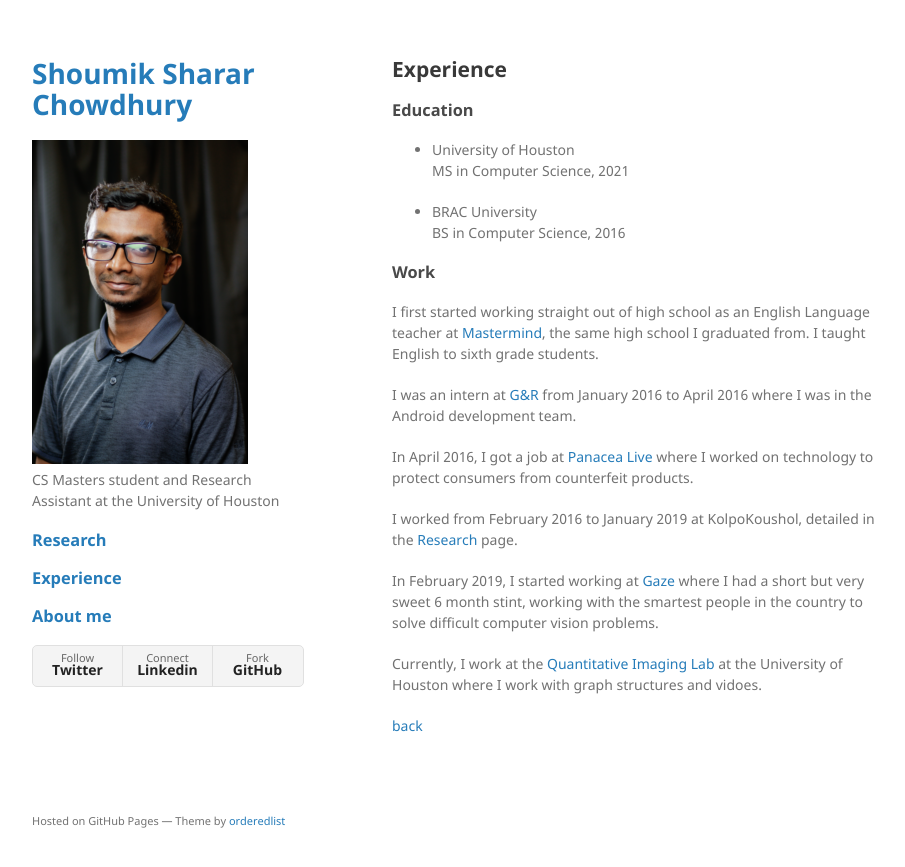
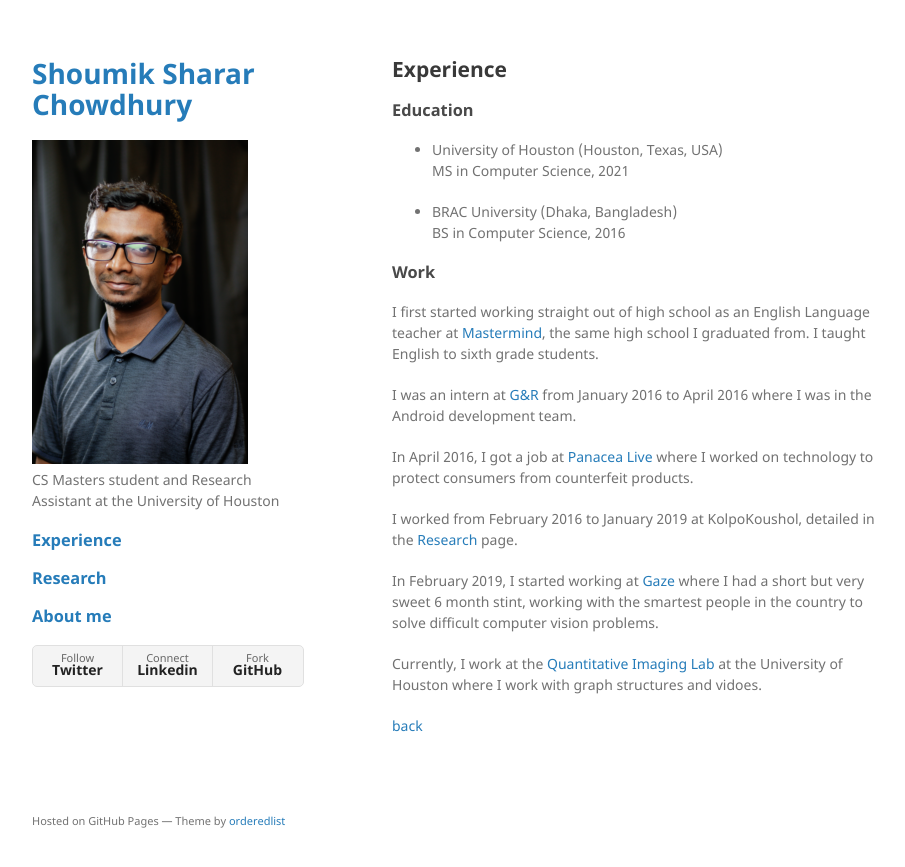
Before and after one commit to shoumikchow/shoumikchow.github.io, a Jekyll site: the page built from pages/experience.md, in a window 1280 px wide. Shown: the top 867 px of the page, without its empty margins (178-1083 px from the left). Built offline with Jekyll 4.4.1, drawn with Linux system fonts in a browser that asks for light colours.

Commit message:
Change order of links, add location of uni

```diff
--- a/_config.yml
+++ b/_config.yml
@@ -9,11 +9,11 @@ twitter: https://twitter.com/shoumikchow
 theme: jekyll-theme-minimal
 pagelist:
     -
+      title: Experience
+      url: pages/experience.html
+    -
       title: Research
       url: pages/research.html
-    -
-      title: Experience
-      url: pages/experience.html
     -
       title: About me
       url: pages/about-me.html
--- a/pages/experience.md
+++ b/pages/experience.md
@@ -5,10 +5,10 @@ layout: default
 ## Experience
 
 ### Education
-* University of Houston
+* University of Houston (Houston, Texas, USA)
 MS in Computer Science, 2021
 
-* BRAC University
+* BRAC University (Dhaka, Bangladesh)
 BS in Computer Science, 2016
 
 
```
